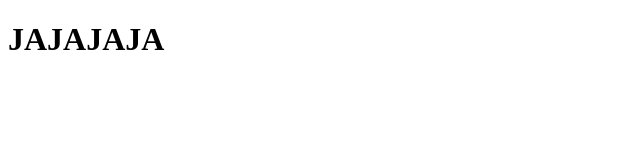
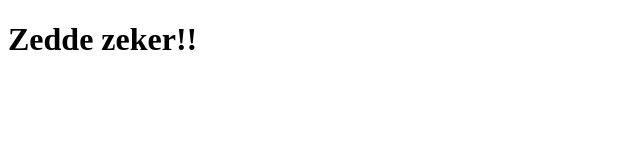
Before and after one commit to Rinus-Van-Linden/my-first-repo, a plain HTML site: page index.html in a window 1280 px wide. Shown: the whole page, without its empty margins (0-640 px from the left). Drawn offline with Linux system fonts and the light colour scheme.

Commit message:
h1 aangepast

```diff
--- a/index.html
+++ b/index.html
@@ -9,7 +9,7 @@
 </head>
 
 <body>
-    <h1>JAJAJAJA</h1>
+    <h1>Zedde zeker!!</h1>
 </body>
 
 </html>
```
